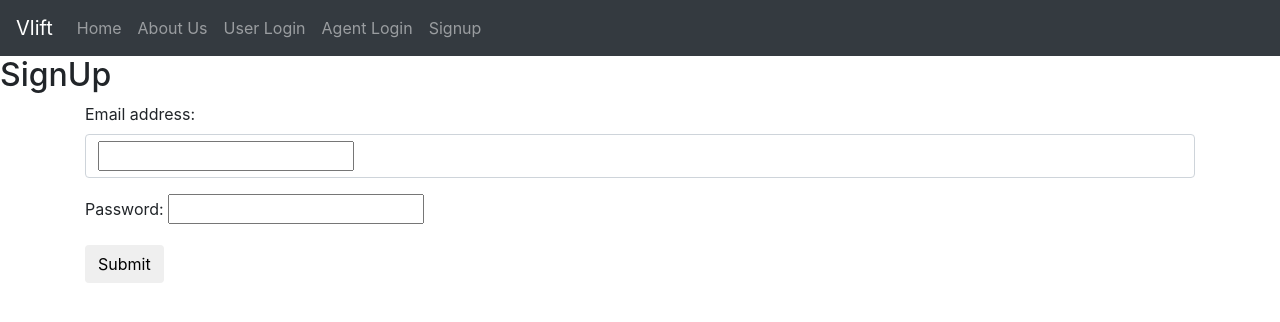
After one commit to ayushxx7/vlift_internship, a Flask app: page /signup in a window 1280 px wide. The commit adds this page. Shown: the top 322 px of the page. Run offline with Flask 2, Linux system fonts and the light colour scheme; some libraries are stand-ins or nearby versions.

Commit message:
before db stage

```diff
--- a/server.py
+++ b/server.py
@@ -1,16 +1,48 @@
 from flask import Flask, render_template
+from flask_wtf import FlaskForm
+from wtforms import StringField, PasswordField, BooleanField
+from wtforms.validators import InputRequired, Email, Length
+
 
 app = Flask(__name__)
+app.config['SECRET_KEY'] = 'secretKeyLol'
+
+
+class UserLogin(FlaskForm):
+	username = StringField('username', validators = [InputRequired(), Length(min =4, max=30)])
+	password = PasswordField('password', validators= [InputRequired(), Length(min = 5, max = 80)])
+	remember = BooleanField('Remember Me?')
+
+class Signup(FlaskForm):
+	username = StringField('username', validators = [InputRequired(), Length(min =4, max=30)])
+	password = PasswordField('password', validators= [InputRequired(), Length(min = 5, max = 80)])
 
 @app.route('/')
 def index():
+
 	return(render_template('index.html'))
 
-@app.route('/userLogin')
+@app.route('/userLogin', methods = ['POST','GET'])
 def userLogin():
-	return(render_template('userLogin.html'))
+	form = UserLogin()
 
-@app.route('/agentLogin')
+	if form.validate_on_submit():
+
+		return render_template('services.html')
+
+
+	return(render_template('userLogin.html', form=form))
+
+@app.route('/signup', methods = ['POST','GET'])
+def signup():
+	form = Signup()
+
+	if form.validate_on_submit():
+		return render_template('services.html')
+
+	return(render_template('signup.html', form=form))
+
+@app.route('/agentLogin', methods = ['POST','GET'])
 def agentLogin():
 	return(render_template('userLogin.html'))
 
--- a/templates/base.html
+++ b/templates/base.html
@@ -24,7 +24,7 @@
         <a class="nav-link" href="/">Home</a>
       </li>
       <li class="nav-item">
-        <a class="nav-link" href="/about">About Us</a>
+        <a class="nav-link" href="/services">About Us</a>
       </li>
       <li class="nav-item">
         <a class="nav-link" href="/userLogin">User Login</a>
@@ -33,11 +33,13 @@
         <a class="nav-link" href="/agentLogin">Agent Login</a>
       </li>
       <li class="nav-item">
-        <a class="nav-link" href="#">Contact Us</a>
+        <a class="nav-link" href="/signup">Signup</a>
       </li>
     </ul>
   </div>
 </nav>
+{% block content %}
+{% endblock %}
 	<script type="text/javascript" src="/static/js/custom.js"></script>
 	<script src="https://code.jquery.com/jquery-3.2.1.slim.min.js" integrity="sha384-KJ3o2DKtIkvYIK3UENzmM7KCkRr/rE9/Qpg6aAZGJwFDMVNA/GpGFF93hXpG5KkN" crossorigin="anonymous"></script>
 	<script src="https://cdnjs.cloudflare.com/ajax/libs/popper.js/1.12.9/umd/popper.min.js" integrity="sha384-ApNbgh9B+Y1QKtv3Rn7W3mgPxhU9K/ScQsAP7hUibX39j7fakFPskvXusvfa0b4Q" crossorigin="anonymous"></script>
--- /dev/null
+++ b/templates/signup.html
@@ -0,0 +1,21 @@
+{% extends 'base.html' %}
+{% block content %}
+<h2> SignUp </h2>
+<form action="/signup" method = "POST">
+<div class = 'container'>
+  {{ form.csrf_token }}
+  <div class="form-group">
+    <label for="email">Email address:</label>
+ <!--    <input type="email" class="form-control" id="email"> -->
+ <span class = "form-control">
+  {{ form.username }}
+  </div>
+  <div class="form-group">
+    <label for="pwd">Password:</label>
+    <!-- <input type="password" class="form-control" id="pwd"> -->
+    {{ form.password }}
+  </div>
+  <button type="submit" class="btn btn-default">Submit</button>
+</form>
+</div>
+{% endblock %}
```
Also changed, not shown: templates/services.html (added, +7 -0 lines), templates/userLogin.html (+25 -0 lines).
